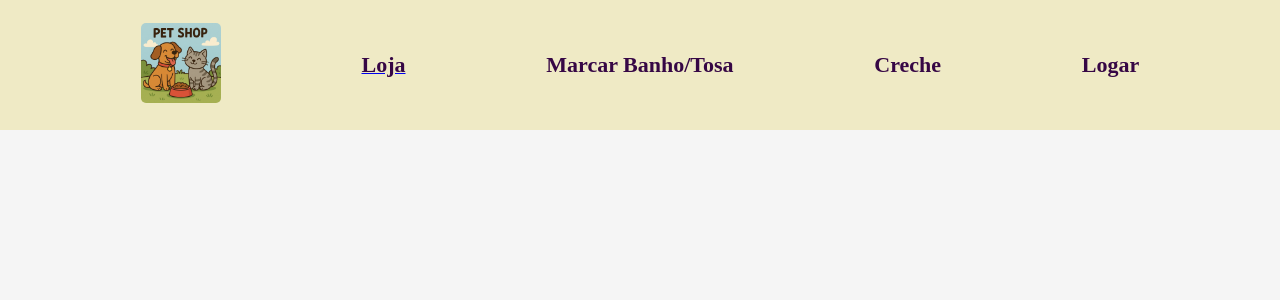
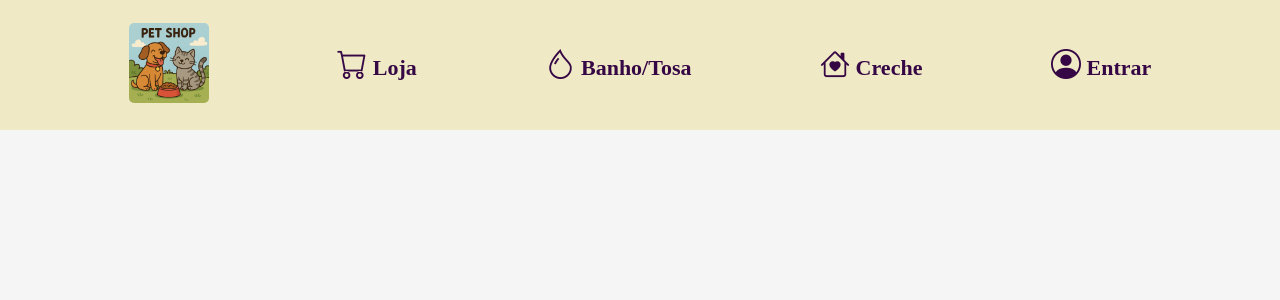
Before and after one commit to IsaqueLucas17121/Projeto-PET-Shop, a PHP site: page / in a window 1280 px wide. Shown: the top 300 px of the page. Run offline with PHP 8.4, Linux system fonts and the light colour scheme.

Commit message:
Atualização dia 08/05

```diff
--- a/index.html
+++ b/index.html
@@ -23,10 +23,10 @@
 <body>
     <header class="cabecario">
         <a href="index.html"><img src="/img/Foto site.png" alt="Imagem do site"></a>
-        <a href="loja.html"><span>Loja</span></a>
-        <span>Marcar Banho/Tosa</span>
-        <span>Creche</span>
-        <span>Logar</span>
+        <span><a href="loja.html"><i class="bi bi-cart"></i>  Loja</a></span>
+        <span><i class="bi bi-droplet"></i>  Banho/Tosa</span>
+        <span><i class="bi bi-house-heart"></i>  Creche</span>
+        <span><i class="bi bi-person-circle"></i>  Entrar</span>
     </header>
 
 </body>
--- a/style.css
+++ b/style.css
@@ -17,11 +17,19 @@ body{
     background-color: #efeac5;
     color: #360745;
 }
+
 .cabecario span{
     font-size: 22px;
     cursor: pointer;
     color: #360745;
     font-weight: bold;
+}
+.cabecario i{
+  font-size: 30px;
+}
+.cabecario a{
+  text-decoration: none;
+  color: #360745;
 }
 .cabecario img{
     width: 80px;
```
